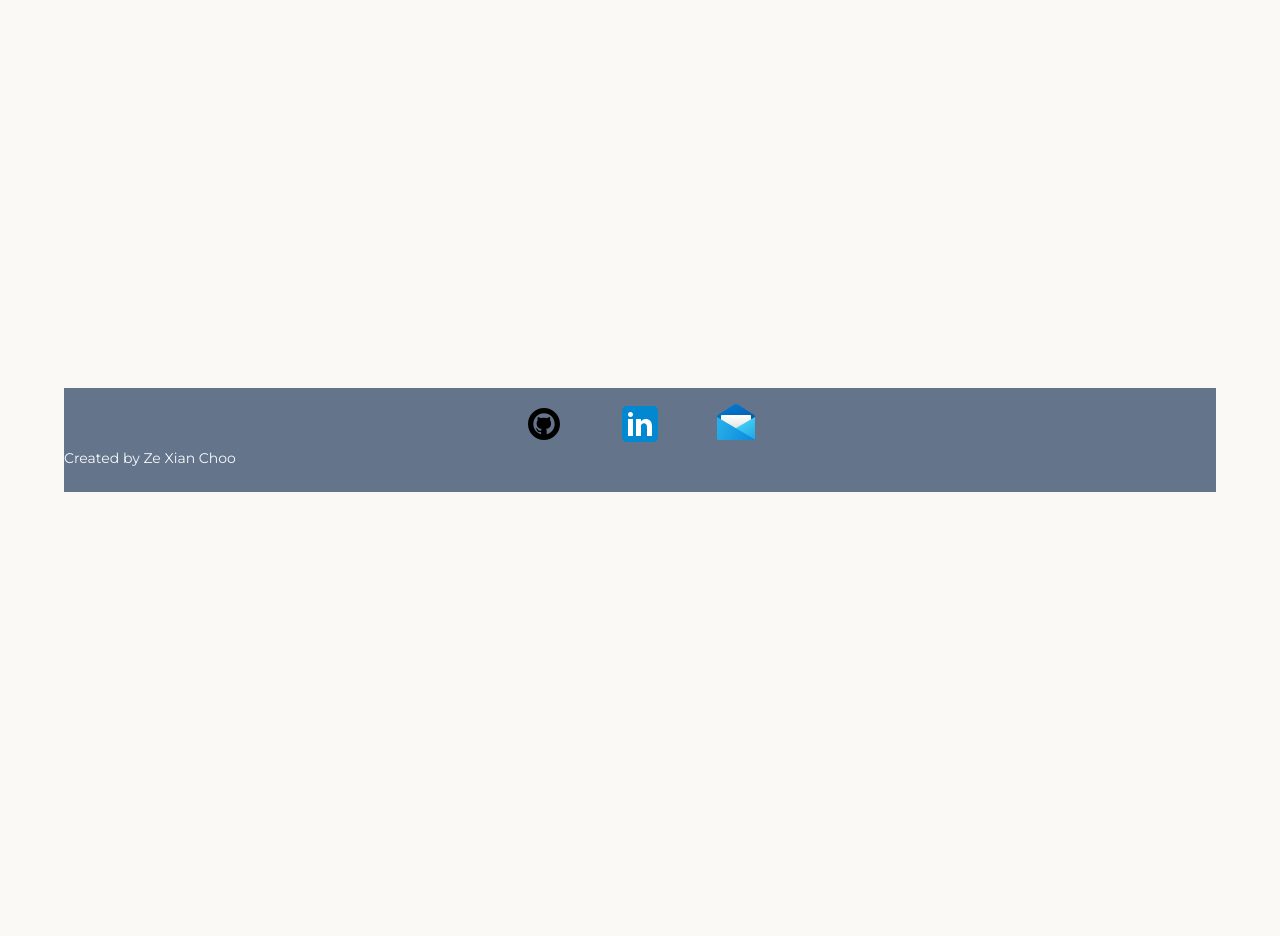
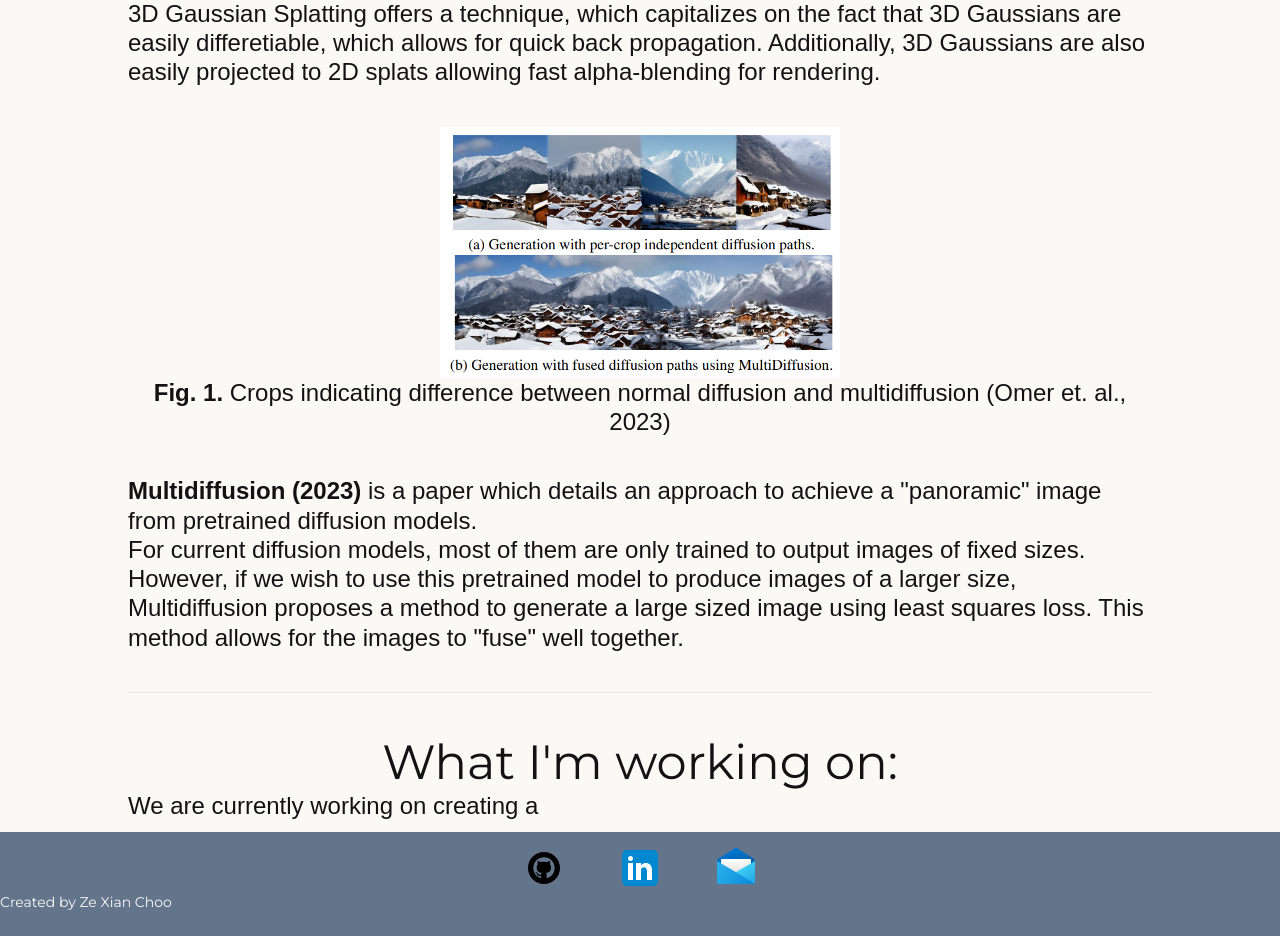
Before and after one commit to zexianchoo/zexianchoo.github.io, a React (Vite) app: page /spherical in a window 1280 px wide. Shown: the part 560-1496 px from the top of the page. Before the commit the page ends 1052 px from the top, so only its background shows below. Built offline with nearby package versions, Linux system fonts and the light colour scheme; a web font is replaced by a local one.

Commit message:
spherical read more content

```diff
--- a/src/assets/images/index.js
+++ b/src/assets/images/index.js
@@ -6,6 +6,7 @@ import frisbee from './frisbee.png'
 import spherical_world from './spherical_world.png'
 import obama_fake from './obama_fake.png'
 import driving_test from './driving_test.png'
+import multidiffusion_crops from './multidiffusion_crops.png'
 
 export {
     icon,
@@ -15,5 +16,6 @@ export {
     frisbee,
     spherical_world,
     obama_fake,
-    driving_test
+    driving_test,
+    multidiffusion_crops
 }
--- a/src/pages/SphericalReadMore.jsx
+++ b/src/pages/SphericalReadMore.jsx
@@ -6,15 +6,16 @@ const SphericalReadMore = () => {
   return (
     <main className='flex flex-col w-full h-screen' >
       <Nav />
-      <section className='mb-auto padding-x'>
+      <section className='mb-auto padding-x fading-down' >
         <div>
           <SphericalWorld />
         </div>
+      </section>
+
         <div id='footer' className=''>
           <Footer />
         </div>
 
-      </section>
     </main>
   )
 }
--- a/src/sections/SphericalWorld.jsx
+++ b/src/sections/SphericalWorld.jsx
@@ -1,10 +1,10 @@
 import { Button } from "../components"
-
+import { multidiffusion_crops } from "../assets/images"
 
 const SphericalWorld = () => {
   return (
-    <main className='h-screen'>
-      <section className='flex flex-col space-y-10 text-center padding-x'>
+    <main className='flex flex-col space-y-10 text-center padding-x'>
+      <section className='space-y-10'>
         <div className=''>
           <h1 className='text-center heading-text'> Spherical World Generation </h1>
         </div>
@@ -23,11 +23,51 @@ const SphericalWorld = () => {
             </a>.
           </p>
         </div>
-        <div>
+        <div className="flex flex-col space-y-10">
           <p className="info-text text-left"> <span className="font-bold"> 3D Gaussian Splatting (2023) </span> is
           a very interesting paper which details an interesting approach to achieve a NeRF-like view-synthesis and rendering.
+          Before 3D Gaussian Splatting, there was no possible method to achieve real-time rendering and display of
+          unbounded and complete scenes in 1080p.
+          </p>
+          <p className="info-text text-left">
+            3D Gaussian Splatting offers a technique, which capitalizes on the fact that 3D Gaussians are easily differetiable,
+            which allows for quick back propagation. Additionally, 3D Gaussians are also easily projected to 2D splats allowing fast alpha-blending for rendering.
+          </p>
+        </div>
 
+        <div>
+          <img
+            src = { multidiffusion_crops }
+            alt='multi-diffusion'
+            width={400}
+            height={400}
+            className='mx-auto my-auto'
+          >
+          </img>
+          <p className="info-text text-center mb-2">
+            <span className="font-bold" > Fig. 1. </span> Crops indicating difference between normal diffusion and multidiffusion (Omer et. al., 2023)
           </p>
+        </div>
+
+
+        <div className="flex flex-col">
+          <p className="info-text text-left">
+            <span className="font-bold"> Multidiffusion (2023) </span> is a paper which details an approach to achieve a
+            "panoramic" image from pretrained diffusion models.
+          </p>
+          <p className="info-text text-left">
+            For current diffusion models, most of them are only trained
+            to output images of fixed sizes. However, if we wish to use this pretrained model to produce images of a larger
+            size, Multidiffusion proposes a method to generate a large sized image using least squares loss. This
+            method allows for the images to "fuse" well together.
+          </p>
+        </div>
+      </section>
+      <hr class="h-px my-8 bg-gray-200 border-0 dark:bg-gray-700"></hr>
+      <section className="">
+        <h1 className="heading-text"> What I'm working on: </h1>
+        <div className="info-text text-left">
+          We are currently working on creating a
         </div>
       </section>
     </main>
```
Also changed, not shown: src/assets/images/multidiffusion_crops.png (added).
